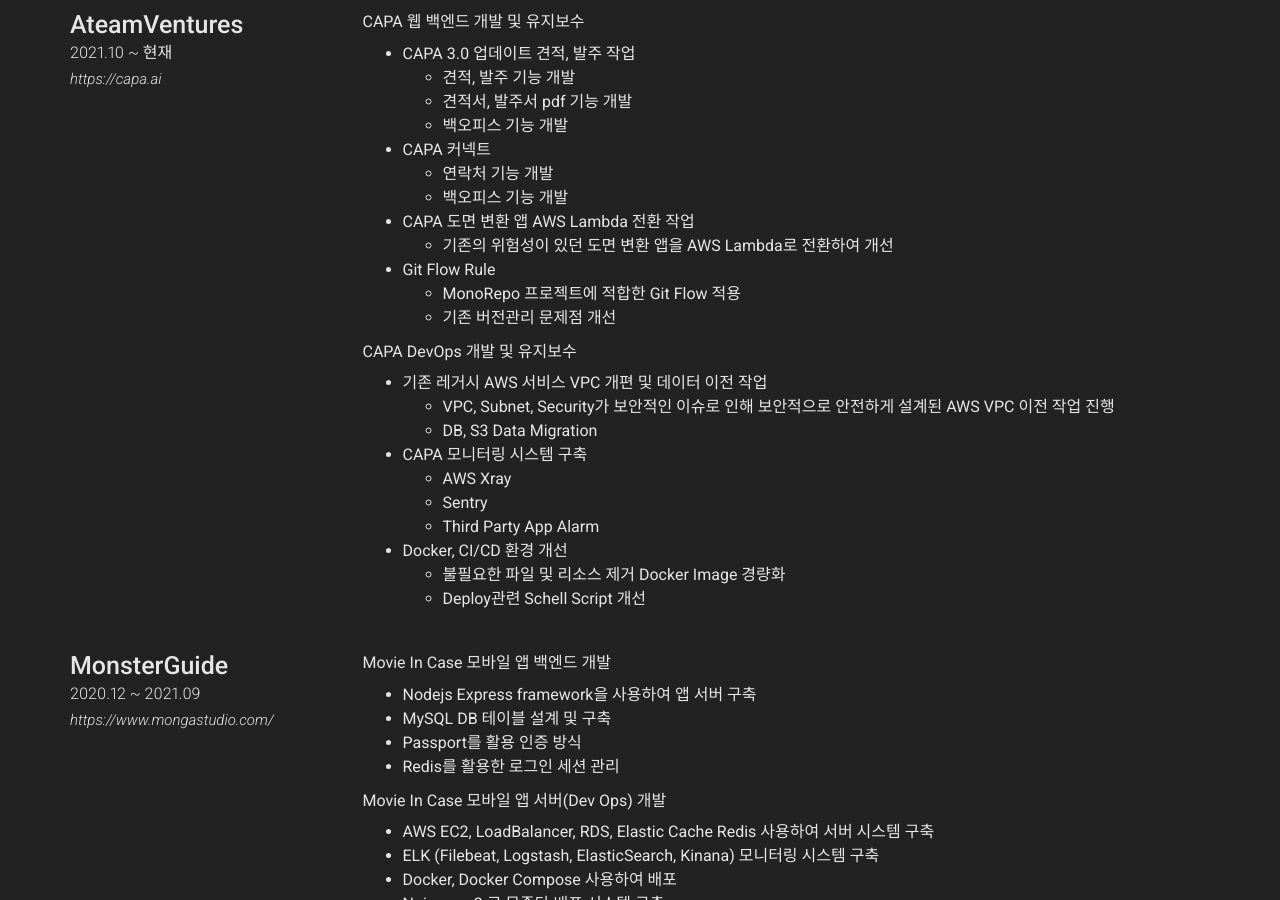
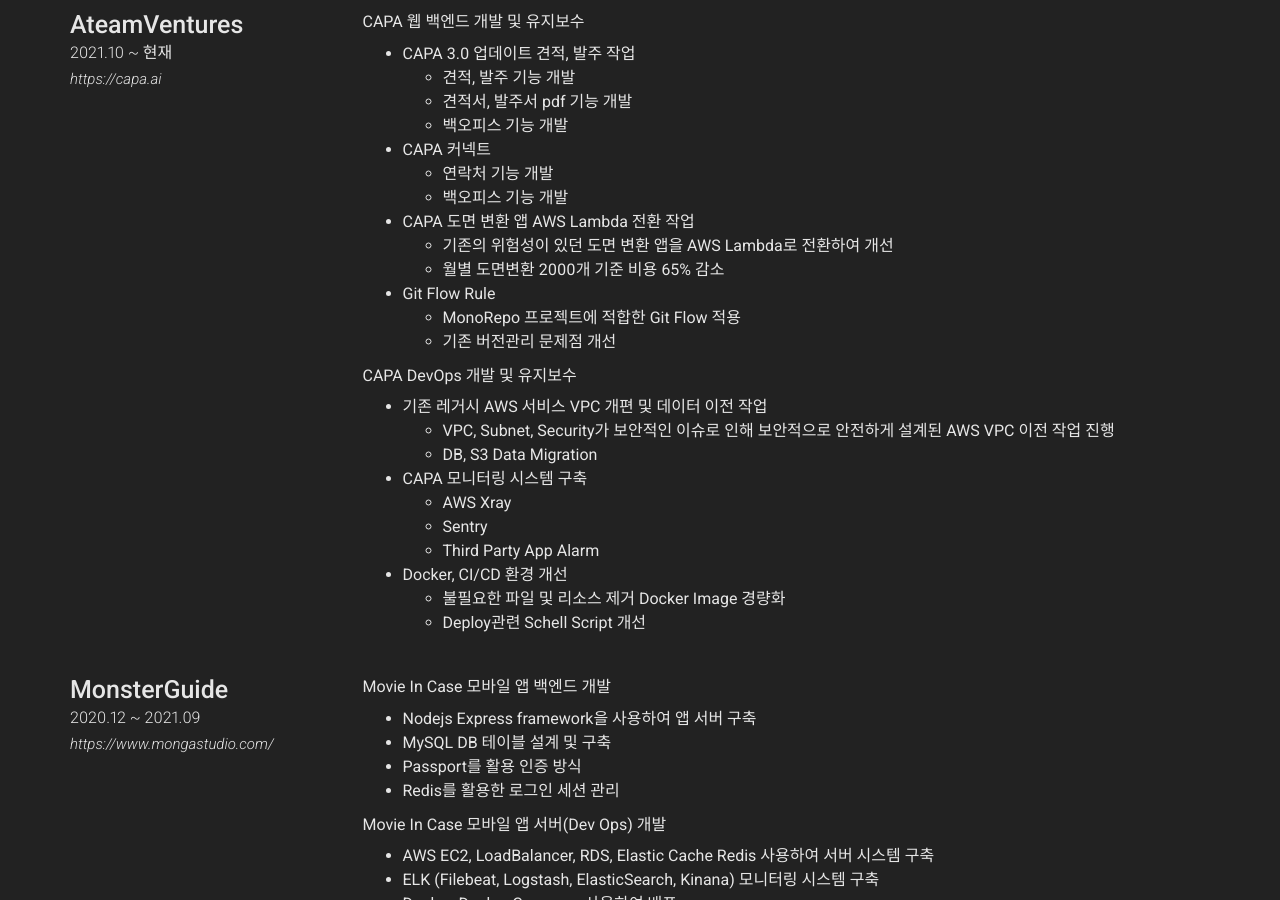
Before and after one commit to gwon713/gwon713.github.io, a Jekyll site: the page built from index.md, in a window 1280 px wide and 900 px high, scrolled down 707 px. Built offline with Jekyll 4.4.1, drawn with Linux system fonts in a browser that asks for light colours; nearby versions of some CDN libraries.

Commit message:
update20220622

```diff
--- a/_config.yml
+++ b/_config.yml
@@ -91,6 +91,7 @@ content:
 
           - CAPA 도면 변환 앱 AWS Lambda 전환 작업
             - 기존의 위험성이 있던 도면 변환 앱을 AWS Lambda로 전환하여 개선
+            - 월별 도면변환 2000개 기준 비용 65% 감소
 
           - Git Flow Rule
             - MonoRepo 프로젝트에 적합한 Git Flow 적용
```
